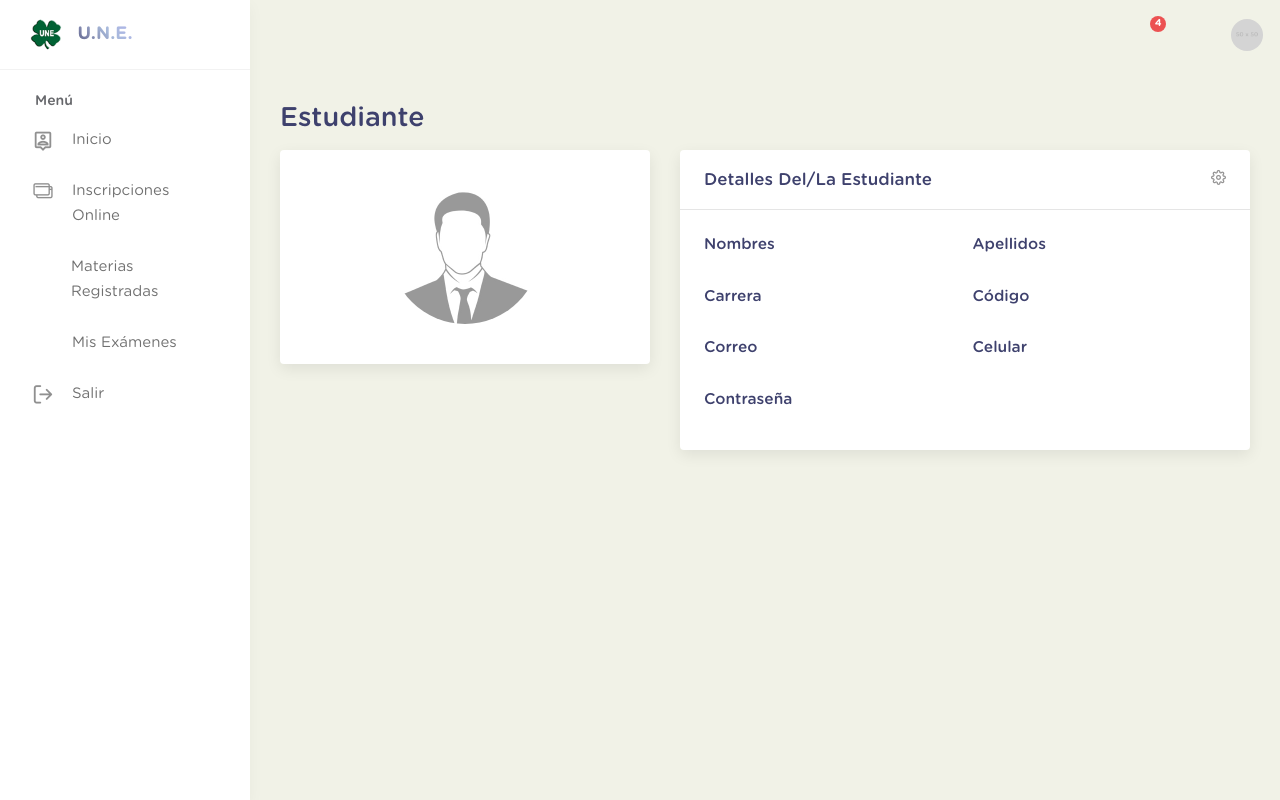
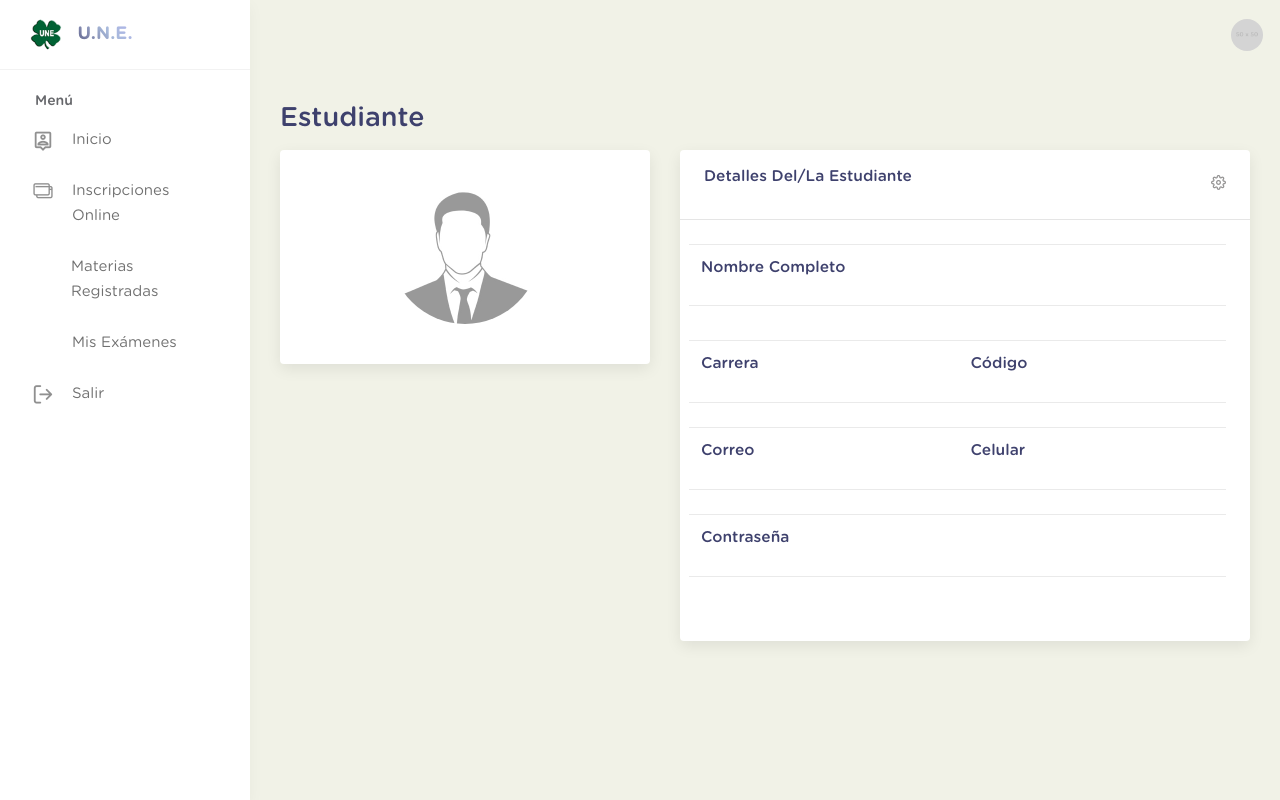
Before and after one commit to Juanjovico33/rrhh2, a PHP site: page / in a window 1280 px wide. Run offline with PHP 8.4, Linux system fonts and the light colour scheme; the visitor is signed in with stand-in values (Sample User, id 1); data that the repository does not hold is empty; some web fonts are replaced.

Commit message:
fix todo lo anterior

```diff
--- a/contenedor/materias_examenes.php
+++ b/contenedor/materias_examenes.php
@@ -2,6 +2,7 @@
     include "../includes/conexion.php";
     include "../includes/_estudiante.php";
     include "../includes/_gestion.php";
+
     function nombre_periodos($nb){
                 if($nb=="TUTO"){
                     $nbper="CURSO TUTORIAL";
--- a/vistas/bandeja_principal.php
+++ b/vistas/bandeja_principal.php
@@ -365,7 +365,7 @@
 
                             <a href="#" class="header-widget-icon">
                                 <i class="uil-bell"></i>
-                                <span>4</span>
+
                             </a>
 
                             <!-- notificiation dropdown -->
@@ -524,23 +524,18 @@
 
 
                             <!-- profile-icon-->
-
                             <a href="#" class="header-widget-icon profile-icon">
                                 <img src="img/avatar-2.jpg" alt="" class="header-profile-icon">
                             </a>
-
                             <div uk-dropdown="pos: top-right ;mode:click" class="dropdown-notifications small">
 
                                 <!-- User Name / Avatar -->
                                 <a href="profile-1.html">
-
                                     <div class="dropdown-user-details">
-
                                         <div class="dropdown-user-name">
                                             <?php echo $nombre; ?> <span><?php echo $carrera; ?></span>
                                         </div>
                                     </div>
-
                                 </a>
 
                                 <!-- User menu -->
@@ -696,40 +691,38 @@
 
                         <div class="uk-card-default rounded">
                             <div class="uk-flex uk-flex-between uk-flex-middle py-3 px-4">
-                                <h5 class="mb-0"> Detalles del/la Estudiante </h5>
-                                    <a href="#" uk-tooltip="title:Editar Cuenta; pos: left"> <i
-                                            class="icon-feather-settings"></i> </a>
+                                <h6 class="uk-text-bold">Detalles Del/La Estudiante</h6>
+                                <a href="#" uk-tooltip="title:Editar Cuenta; pos: left">
+                                    <i class="icon-feather-settings"></i> </a>
                             </div>
                             <hr class="m-0">
                             <div class="uk-child-width-1-2@s uk-grid-small p-4" uk-grid>
-                                <div>
-                                    <h6 class="uk-text-bold"> Nombres </h6>
-                                        <p> <?php echo $nombre;?> </p>
-                                </div>
-                                <div>
-                                    <h6 class="uk-text-bold"> Apellidos</h6>
-                                        <p> <?php echo $apellido;?> </p>
-                                </div>
-                                <div>
-                                    <h6 class="uk-text-bold"> Carrera </h6>
-                                        <p> <?php echo $carrera;?> </p>
-                                </div>
-                                <div>
-                                    <h6 class="uk-text-bold"> Código</h6>
-                                        <p> <?php echo $codigo;?> </p>
-                                </div>
-                                <div>
-                                    <h6 class="uk-text-bold"> Correo</h6>
-                                        <p> <?php echo $correo;?></p>
-                                </div>
-                                <div>
-                                    <h6 class="uk-text-bold"> Celular </h6>
-                                        <p> <?php echo $telefono;?> </p>
-                                </div>
-                                <div>
-                                    <h6 class="uk-text-bold"> Contraseña </h6>
-                                        <p> <?php echo $password;?></p>
-                                </div>
+                                <table class="table ">
+                                    <tr>
+                                        <td colspan="2"><h6 class="uk-text-bold"> Nombre completo </h6></td>
+                                    </tr>
+                                    <tr>
+                                        <td colspan="2"><p> <?php echo $nombcompleto;?> </p></td>
+                                    </tr>
+                                    <tr>
+                                        <td><h6 class="uk-text-bold">Carrera</h6></td><td><h6 class="uk-text-bold">Código</h6></td>
+                                    </tr>
+                                    <tr>
+                                        <td><?php echo $carrera;?></td><td><?php echo $codigo;?></td>
+                                    </tr>
+                                    <tr>
+                                        <td><h6 class="uk-text-bold">Correo</h6></td><td><h6 class="uk-text-bold">Celular</h6></td>
+                                    </tr>
+                                    <tr>
+                                        <td><?php echo $correo;?></td><td><?php echo $telefono;?></td>
+                                    </tr>
+                                    <tr>
+                                        <td colspan="2"><h6 class="uk-text-bold"> Contraseña </h6></td>
+                                    </tr>
+                                    <tr>
+                                        <td colspan="2"><?php echo $password;?></td>
+                                    </tr>
+                                </table>
                             </div>
                         </div>
 
```
